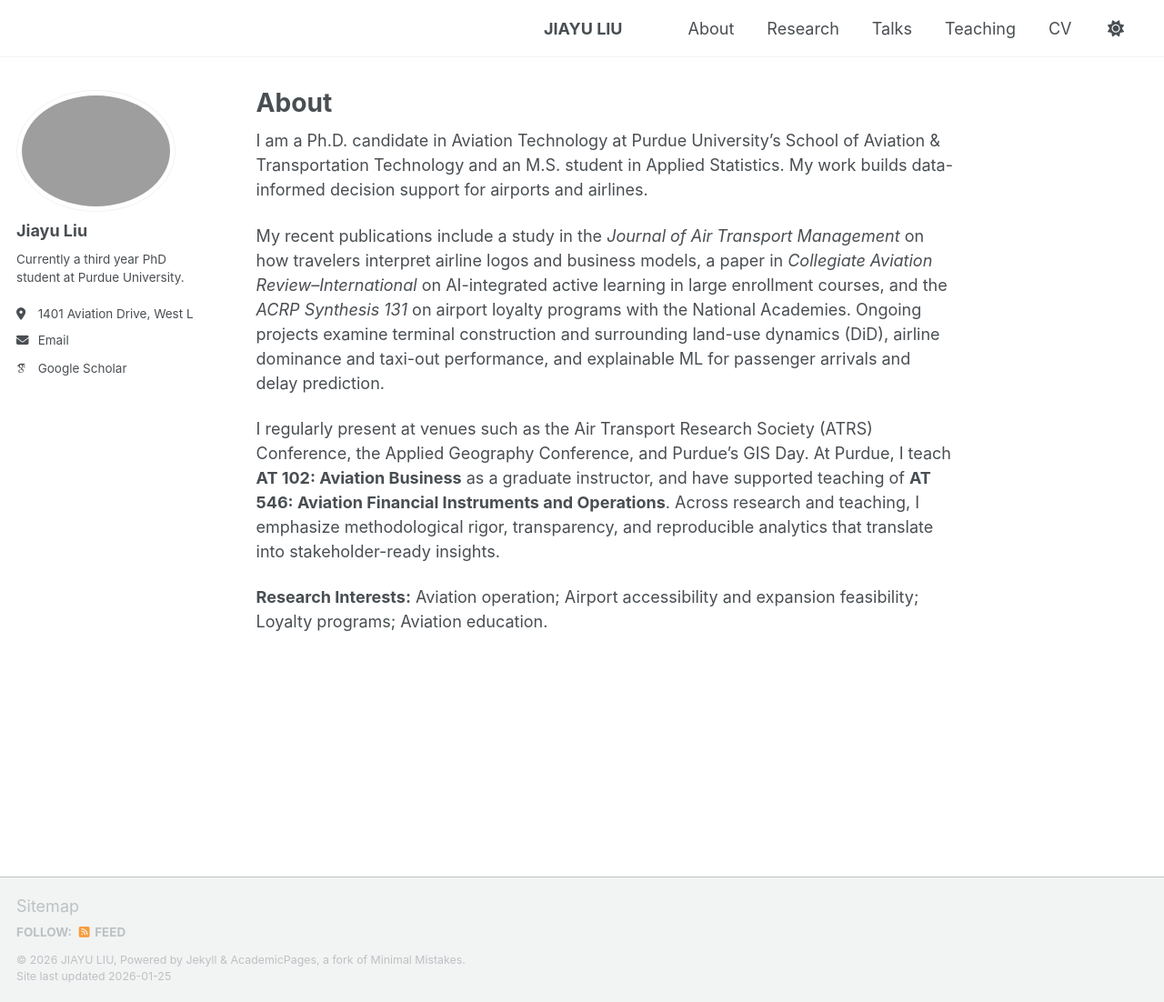
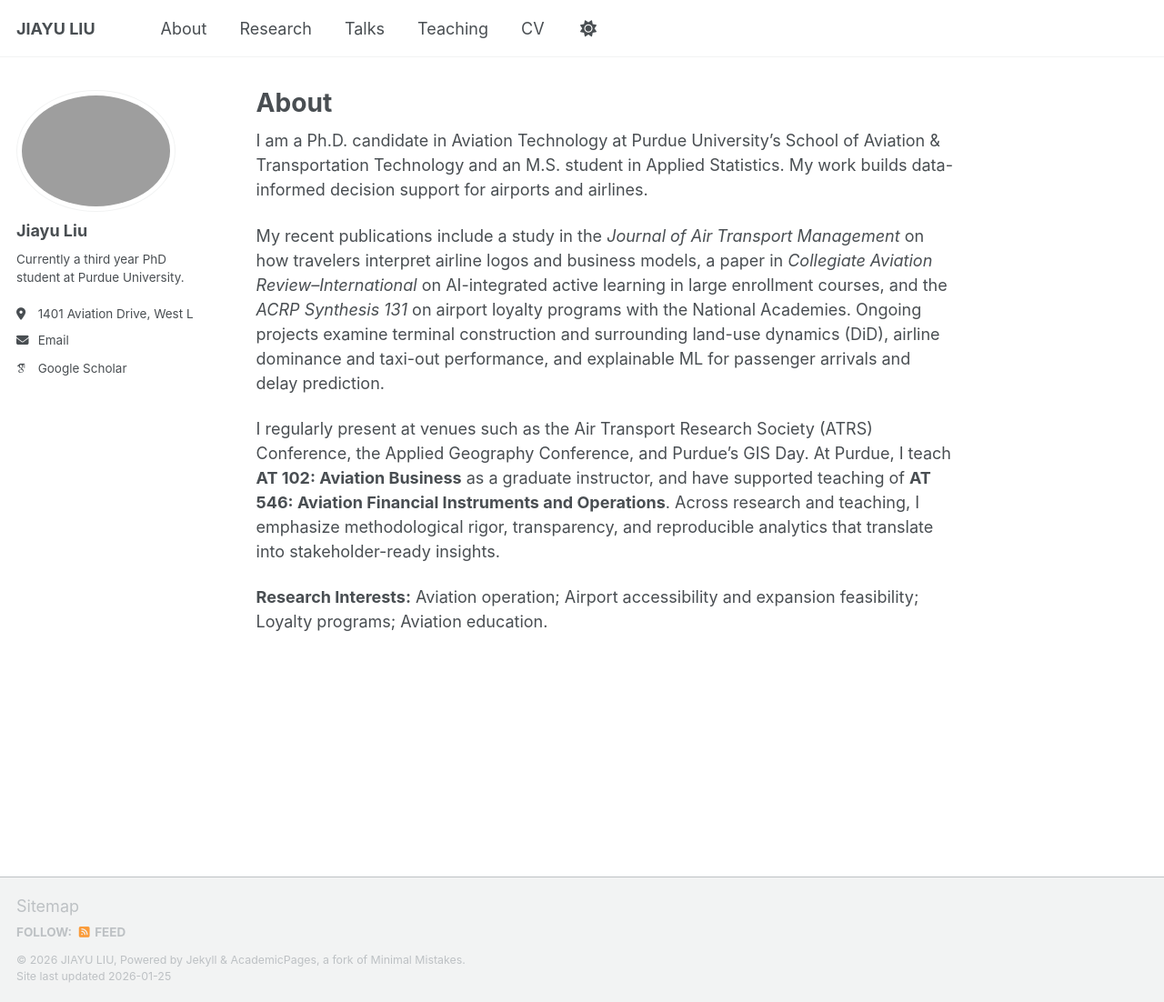
Before and after one commit to liu3309/liu3309.github.io, a Jekyll site: the page built from _pages/about.md, in a window 1280 px wide and 1102 px high. Shown: the whole window at 91% size. Built offline with Jekyll 4.4.1, drawn with Linux system fonts in a browser that asks for light colours; some web fonts are replaced; a script that is not in the unit is left out.

Commit message:
Remove navigation alignment and site title styles
Removed CSS rules for navigation alignment and site title visibility.

```diff
--- a/assets/css/main.scss
+++ b/assets/css/main.scss
@@ -41,16 +41,3 @@
     "vendor/font-awesome/solid",
     "vendor/font-awesome/brands"
 ;
-
-/* === Nav alignment overrides === */
-.greedy-nav .visible-links {
-  margin-left: auto;       /* keeps links on the right */
-  margin-right: 1.25rem;   /* <-- nudge them left from the edge */
-}
-.greedy-nav .visible-links > li {
-  margin-left: 1rem;       /* spacing between tabs */
-}
-.masthead .site-title,
-.masthead .site-title a {
-  display: none !important;
-}
```
